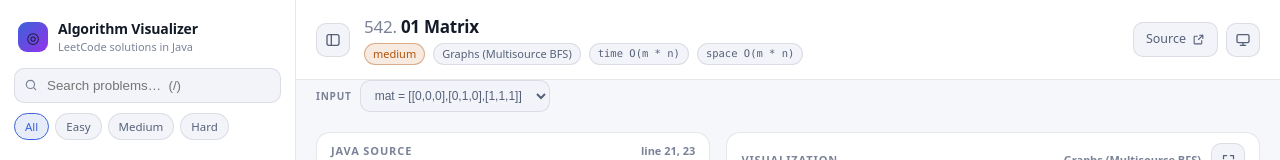
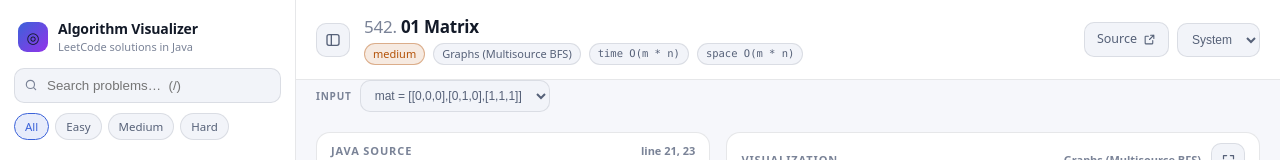
Before and after one commit to ValentinoFilipetto/leetcode-visualizer, a React (Vite) app: page /#/medium/graphs/ZeroOneMatrix in a window 1280 px wide. Shown: the top 160 px of the page. Built offline with nearby package versions, Linux system fonts and the light colour scheme.

Commit message:
Pick the theme from a Dark / Light / System dropdown
Co-Authored-By: Claude Opus 5.5 <noreply@anthropic.com>

```diff
--- a/src/App.tsx
+++ b/src/App.tsx
@@ -4,7 +4,7 @@ import type { Solution } from './types';
 import { ResizeHandle } from './components/ResizeHandle';
 import { Sidebar } from './components/Sidebar';
 import { SolutionView } from './components/SolutionView';
-import { IconCode, IconExternal, IconMenu, IconMonitor, IconMoon, IconSidebar, IconSun } from './components/icons';
+import { IconCode, IconExternal, IconMenu, IconSidebar } from './components/icons';
 import { tracers } from './tracers';
 
 const JAVA_REPO = 'https://github.com/ValentinoFilipetto/java-leetcode-solutions';
@@ -12,8 +12,11 @@ const JAVA_REPO = 'https://github.com/ValentinoFilipetto/java-leetcode-solutions
 const solutions = (data.solutions as Solution[]).slice().sort((a, b) => a.title.localeCompare(b.title));
 
 type ThemePref = 'system' | 'light' | 'dark';
-const NEXT_THEME: Record<ThemePref, ThemePref> = { system: 'light', light: 'dark', dark: 'system' };
-const THEME_LABEL: Record<ThemePref, string> = { system: 'System', light: 'Light', dark: 'Dark' };
+const THEME_OPTIONS: [ThemePref, string][] = [
+  ['dark', 'Dark'],
+  ['light', 'Light'],
+  ['system', 'System'],
+];
 
 const DARK_QUERY = '(prefers-color-scheme: dark)';
 
@@ -184,14 +187,19 @@ export default function App() {
             >
               <IconCode />
             </button>
-            <button
-              className="icon-btn"
-              onClick={() => setThemePref(NEXT_THEME[themePref])}
-              title={`Theme: ${THEME_LABEL[themePref]} (click for ${THEME_LABEL[NEXT_THEME[themePref]]})`}
-              aria-label={`Theme: ${THEME_LABEL[themePref]}`}
+            <select
+              className="theme-select"
+              value={themePref}
+              onChange={(e) => setThemePref(e.target.value as ThemePref)}
+              aria-label="Theme"
+              title="Theme"
             >
-              {themePref === 'system' ? <IconMonitor /> : themePref === 'dark' ? <IconMoon /> : <IconSun />}
-            </button>
+              {THEME_OPTIONS.map(([value, label]) => (
+                <option key={value} value={value}>
+                  {label}
+                </option>
+              ))}
+            </select>
           </div>
         </header>
 
--- a/src/components/icons.tsx
+++ b/src/components/icons.tsx
@@ -53,26 +53,6 @@ export const IconSearch = () => (
   </svg>
 );
 
-export const IconSun = () => (
-  <svg {...base}>
-    <circle cx="12" cy="12" r="4" />
-    <path d="M12 2v2M12 20v2M4.9 4.9l1.4 1.4M17.7 17.7l1.4 1.4M2 12h2M20 12h2M4.9 19.1l1.4-1.4M17.7 6.3l1.4-1.4" />
-  </svg>
-);
-
-export const IconMoon = () => (
-  <svg {...base}>
-    <path d="M21 12.8A9 9 0 1111.2 3a7 7 0 009.8 9.8z" />
-  </svg>
-);
-
-export const IconMonitor = () => (
-  <svg {...base}>
-    <rect x="3" y="4" width="18" height="12" rx="2" />
-    <path d="M8 20h8M12 16v4" />
-  </svg>
-);
-
 export const IconExternal = () => (
   <svg {...base} width={13} height={13}>
     <path d="M14 4h6v6M20 4l-8 8M18 14v5a1 1 0 01-1 1H5a1 1 0 01-1-1V7a1 1 0 011-1h5" />
--- a/src/styles/app.css
+++ b/src/styles/app.css
@@ -1596,7 +1596,8 @@ body.col-resizing {
 }
 
 .speed-select,
-.example-select {
+.example-select,
+.theme-select {
   padding: 7px 10px;
   border-radius: 10px;
   background: var(--panel-2);
@@ -1609,9 +1610,14 @@ body.col-resizing {
   max-width: 260px;
 }
 .speed-select:hover,
-.example-select:hover {
+.example-select:hover,
+.theme-select:hover {
   color: var(--text);
   border-color: var(--line-strong);
+}
+/* Same height as the header's icon buttons it sits beside. */
+.theme-select {
+  height: 34px;
 }
 
 .input-line {
```
